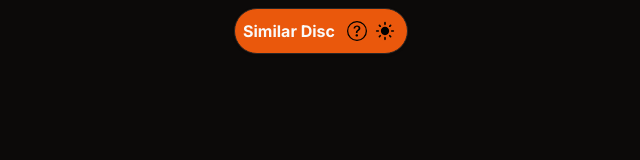
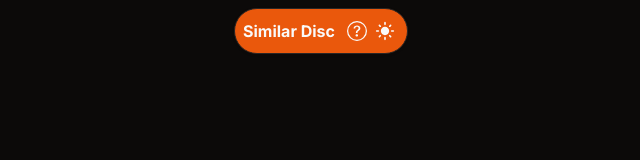
Before and after one commit to Abebabee/discgolf_app, a Next.js app: page / in a window 1280 px wide. Shown: the top 160 px of the page, without its empty margins (319-959 px from the left). Built offline with nearby package versions, Linux system fonts and the light colour scheme.

Commit message:
fix:fix text color on nav

```diff
--- a/src/app/components/NavBar.tsx
+++ b/src/app/components/NavBar.tsx
@@ -15,14 +15,14 @@ const NavBar = () => {
         <Modal
           header={"About"}
           text={
-            "Enter a disc you like and get recommendations for discs with similar flight numbers"
+            "Enter a disc mold you like and get recommendations for discs with similar flight numbers"
           }
           onClose={handleCloseModal}
         ></Modal>
       )}
       <div className="bg-primary rounded-full flex flex-row text-center items-center p-2 mt-2 border border-border shadow">
         <p className="text-foreground font-bold">Similar Disc</p>
-        <a href="#" className="ml-2 hover:text-primary/80 p-1" onClick={()=>setIsModalOpen(true)}>
+        <a href="#" className="ml-2 text-foreground p-1" onClick={()=>setIsModalOpen(true)}>
           <BsQuestionCircle size={20} />
         </a>
         <ThemeToggle></ThemeToggle>
--- a/src/app/components/ThemeToggle.tsx
+++ b/src/app/components/ThemeToggle.tsx
@@ -21,7 +21,7 @@ const ThemeToggle = () => {
     }
   }, [darkMode]);
   return (
-    <div className="cursor-pointer rounded-full p-1 self-end"
+    <div className="cursor-pointer rounded-full p-1 self-end text-foreground"
     onClick={()=>setDarkMode(!darkMode)}>
         {darkMode ?
             <MdLightMode size={20}/>
--- a/src/app/page.tsx
+++ b/src/app/page.tsx
@@ -70,7 +70,6 @@ export default function Home() {
             )}
           </div>
         </div>
-
         <div className="flex flex-col items-center text-foreground">
           <ResultTable discs={discData} selectedDisc={selectedDisc} />
         </div>
```
